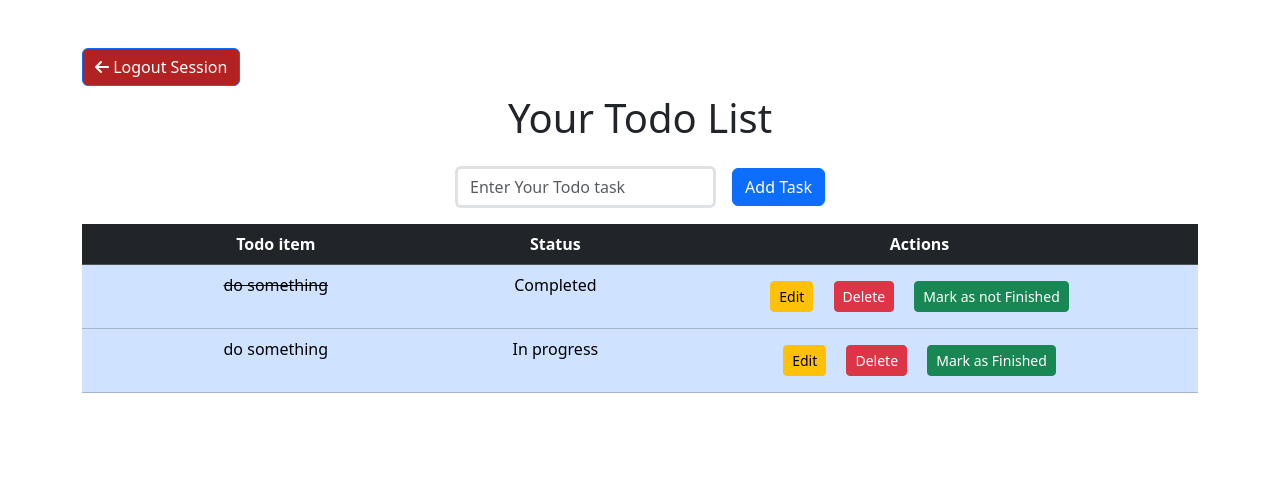
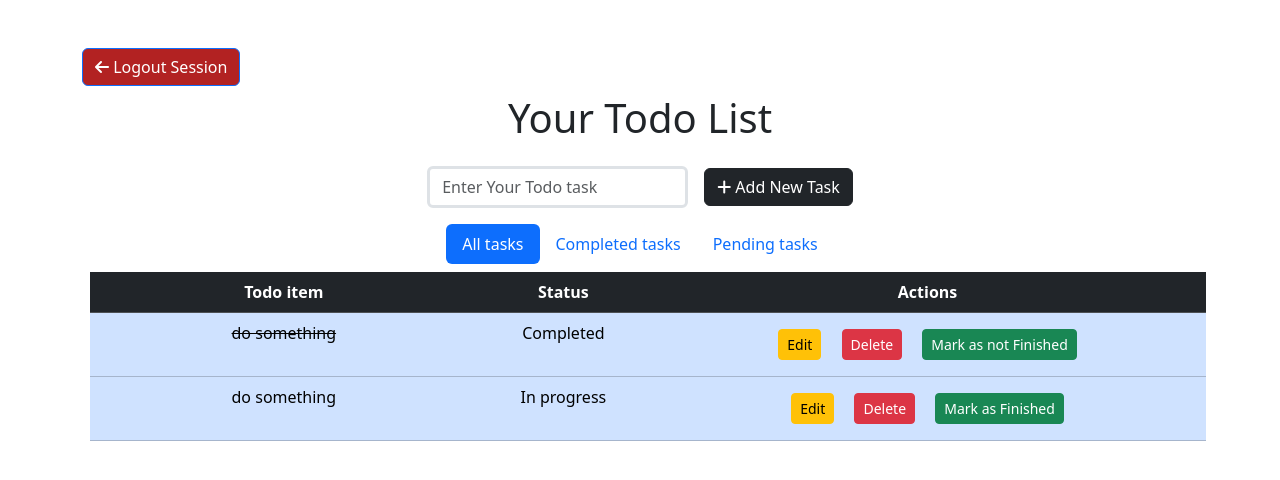
Before and after one commit to Sudharsan7303/Todo-App, a Django app: page / in a window 1280 px wide. Shown: the top 480 px of the page. Run offline with Django 4.2, Linux system fonts and the light colour scheme; a user stored in the database is signed in; data comes from the database, SQL or seed files in the repository; both versions use the stored data as it was after the commit.

Commit message:
Task filters are added

```diff
--- a/todoapp/templates/todoapp/todo.html
+++ b/todoapp/templates/todoapp/todo.html
@@ -33,7 +33,7 @@
             </div>
 
             <div class="col-12">
-              <button type="submit" class="btn btn-primary">Add Task</button>
+              <button type="submit" class="btn btn-dark"> <i class="fa fa-plus" aria-hidden="true"></i>  Add New Task</button>
             </div>
           </form>
 
@@ -42,7 +42,20 @@
       </div>
       {% if todos %}
 
-      <table class="table mb-4 table-hover table-primary  " >
+      <ul class="nav justify-content-center nav-pills ">
+        <li class="nav-item">
+          <a class="nav-link {% if active == 'all' %}active {% endif %}" href="{% url 'home-page' %}">All tasks</a>
+        </li>
+        <li class="nav-item">
+          <a class="nav-link {% if active == 'finished' %}active {% endif %}" href="{% url 'finished' %}">Completed tasks</a>
+        </li>
+        <li class="nav-item">
+          <a class="nav-link {% if active == 'pending' %}active {% endif %}" href="{% url 'pending' %}">Pending tasks</a>
+        </li>
+
+      </ul>
+
+      <table class="table m-2 table-hover table-primary  " >
         <thead>
           <tr class="table-dark">
             <th scope="col" >Todo item</th>
--- a/todoapp/urls.py
+++ b/todoapp/urls.py
@@ -8,5 +8,9 @@ urlpatterns = [
     path('delete-task/<int:id>/', views.DeleteTask, name='delete'),
     path('update/<int:id>/', views.Update, name='update'),
     path('edit/<int:id>/', views.Edit, name='edit'),
+    path('finished-todos/', views.Finished, name='finished'),
+    path('pending-todos/', views.Pending, name='pending'),
+
+
 
 ]
--- a/todoapp/views.py
+++ b/todoapp/views.py
@@ -16,7 +16,39 @@ def home(request):
     all_todos = todo.objects.filter(user=request.user)
 
     context = {
-        'todos': all_todos
+        'todos': all_todos,
+        'active':'all'
+
+    }
+    return render(request, 'todoapp/todo.html', context)
+
+@login_required
+def Finished(request):
+    if request.method == 'POST':
+        task = request.POST.get('task')
+        new_todo = todo(user=request.user, todo_name=task)
+        new_todo.save()
+
+    all_todos = todo.objects.filter(user=request.user,status=True)
+
+    context = {
+        'todos': all_todos,
+        'active': 'finished',
+    }
+    return render(request, 'todoapp/todo.html', context)
+
+@login_required
+def Pending(request):
+    if request.method == 'POST':
+        task = request.POST.get('task')
+        new_todo = todo(user=request.user, todo_name=task)
+        new_todo.save()
+
+    all_todos = todo.objects.filter(user=request.user,status=False)
+
+    context = {
+        'todos': all_todos,
+        'active': 'pending',
     }
     return render(request, 'todoapp/todo.html', context)
 
```
Also changed, not shown: db.sqlite3.
